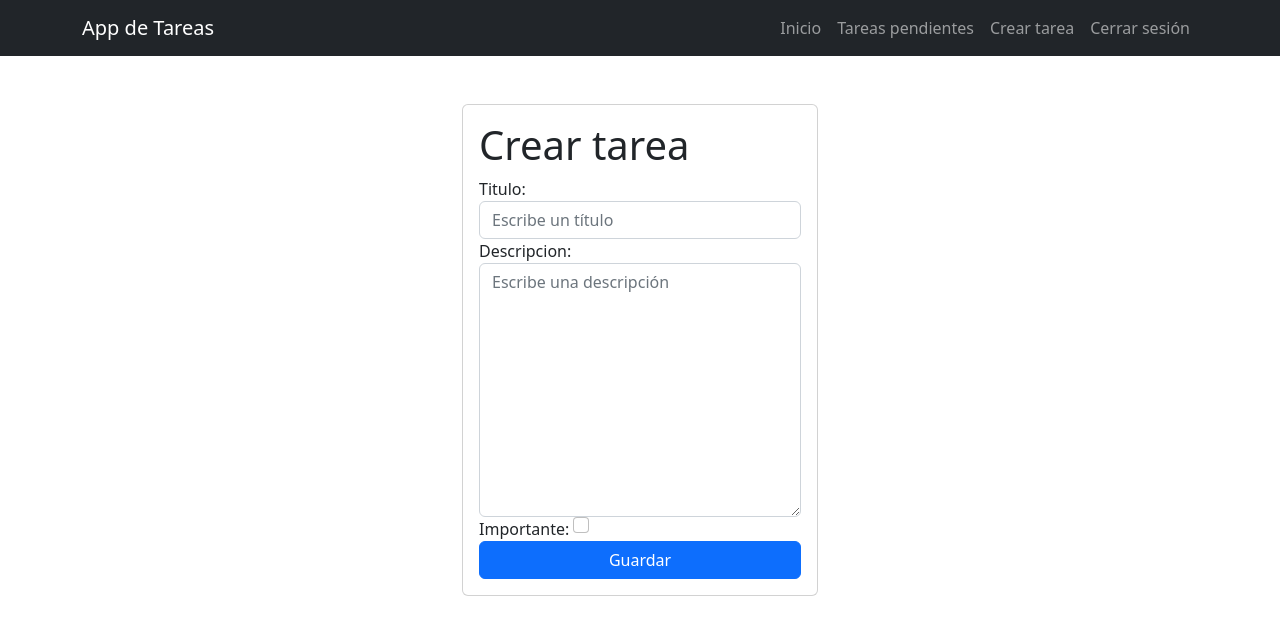
After one commit to FabianGzCa/django-task-manager, a Django app: page /tasks/create/ in a window 1280 px wide. The commit adds this page. Shown: the top 635 px of the page. Run offline with Django 5.2, Linux system fonts and the light colour scheme; the visitor is signed in with stand-in values (Sample User, id 1).

Commit message:
feat: agregar creación de tareas

```diff
--- a/djangocrud/urls.py
+++ b/djangocrud/urls.py
@@ -24,5 +24,6 @@ urlpatterns = [
     path('signup/', views.signup, name='signup'),
     path('signin/', views.signin, name='signin'),
     path('logout/', views.signout, name='logout'),
-    path('tasks/', views.tasks, name='tasks')
+    path('tasks/', views.tasks, name='tasks'),
+    path('tasks/create/', views.create_task, name='create_task')
 ]
--- /dev/null
+++ b/tasks/forms.py
@@ -0,0 +1,12 @@
+from django import forms
+from .models import Task
+
+class TaskForm(forms.ModelForm):
+    class Meta:
+        model = Task
+        fields = ['titulo', 'descripcion', 'importante']
+        widgets = {
+            'titulo': forms.TextInput(attrs={'class': 'form-control', 'placeholder': 'Escribe un título'}),
+            'descripcion': forms.Textarea(attrs={'class': 'form-control', 'placeholder': 'Escribe una descripción'}),
+            'importante': forms.CheckboxInput(attrs={'class': 'form-check-input m-auto'}),
+        }
--- a/tasks/templates/base.html
+++ b/tasks/templates/base.html
@@ -25,6 +25,9 @@
                         <a href="{% url 'tasks' %}" class="nav-link">Tareas pendientes</a>
                     </li>
                     <li class="nav-item">
+                        <a href="{% url 'create_task' %}" class="nav-link">Crear tarea</a>
+                    </li>
+                    <li class="nav-item">
                         <a href="/logout" class="nav-link">Cerrar sesión</a>
                     </li>
                     {% else %}
--- /dev/null
+++ b/tasks/templates/create_task.html
@@ -0,0 +1,21 @@
+{% extends 'base.html' %}
+
+{% block content %}
+
+<main class="container">
+    <div class="row">
+        <div class="col-md-4 offset-md-4 mt-5">
+            <form action="/tasks/create/" method="POST" class="card card-body">
+                <h1>Crear tarea</h1>
+                {{error}}
+                {% csrf_token %}
+                {{form}}
+                <button class="btn btn-primary">
+                    Guardar
+                </button>
+            </form>
+        </div>
+    </div>
+</main>
+
+{% endblock %}
--- a/tasks/views.py
+++ b/tasks/views.py
@@ -5,6 +5,7 @@ from django.contrib.auth import login, authenticate, logout
 from django.contrib.auth.decorators import login_required
 from django.db import IntegrityError
 from .models import Task
+from .forms import TaskForm
 
 # Create your views here.
 
@@ -63,3 +64,23 @@ def signout(request):
 def tasks(request):
     tareas = Task.objects.filter(usuario=request.user, fecha_completada__isnull=True)
     return render(request, 'tasks.html', {'tareas': tareas})
+
+
+@login_required
+def create_task(request):
+    if request.method == 'GET':
+        return render(request, 'create_task.html', {
+            'form': TaskForm
+        })
+    else:
+        try:
+            form = TaskForm(request.POST)
+            nueva_tarea = form.save(commit=False)
+            nueva_tarea.usuario = request.user
+            nueva_tarea.save()
+            return redirect('tasks')
+        except ValueError:
+            return render(request, 'create_task.html', {
+                'form': TaskForm,
+                'error': 'Por favor ingresa datos válidos'
+            })
```
